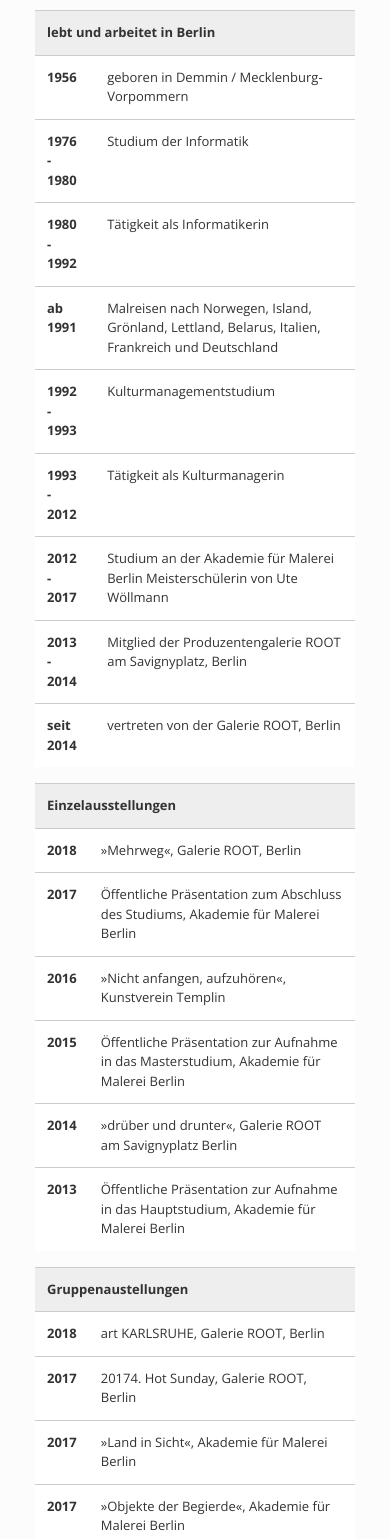
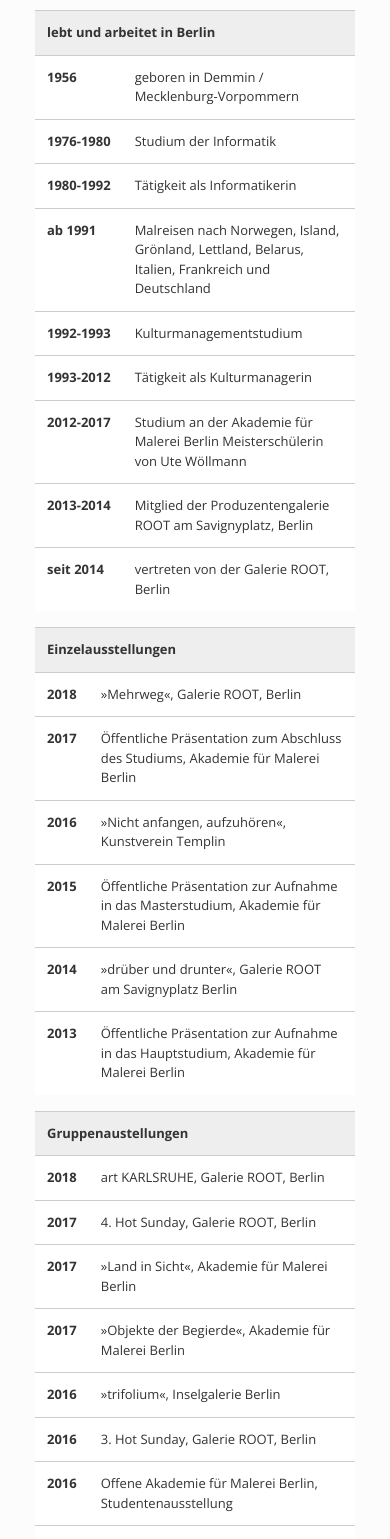
Before and after one commit to githubnorm/mpage, a Symfony app: template templates/content/vita.html.twig in a window 390 px wide. Shown: the part 74-1613 px from the top of the page. Run offline with Twig, Linux system fonts and the light colour scheme; the template is opened without the code that fills it, so the values that code supplies are empty; some libraries are stand-ins or nearby versions.

Commit message:
MPAGE - vita page responsive + menupoint js logic

```diff
--- a/public/css/mpage.css
+++ b/public/css/mpage.css
@@ -30,6 +30,13 @@ section a:hover {
 	right: 4%;
 	top: 9px;
 }
+.menuPoint {
+	color: rgba(0,0,0,0.9);
+	font-size: 0.8125rem;
+    font-weight: 400;
+	line-height: 1.5;
+	font-family: "Open Sans", -apple-system, BlinkMacSystemFont, "Segoe UI", Roboto, "Helvetica Neue", Arial, sans-serif, "Apple Color Emoji", "Segoe UI Emoji", "Segoe UI Symbol";
+}
 /* *** HEADER: END *** */
 
 /* *** FOOTER: BEGIN *** */
@@ -59,6 +66,10 @@ section a:hover {
 @media (min-width: 992px) {
 	.layout-width {
 		max-width: 800px;
+	}
+	.vita-sep {
+		margin-left: 4px;
+		margin-right: 4px;
 	}
 }
 .content-center {
--- a/public/js/mpage.js
+++ b/public/js/mpage.js
@@ -1,5 +1,10 @@
 $(document).ready(function(){
 
+	var flickityCarousel = $('.main-carousel');
+	var navButton = $('.navButton');
+	var menuPoint = $('.menuPoint');
+
+	if(flickityCarousel.length > 0) {
 		$('.main-carousel').flickity({
 			// options
 			cellAlign: 'center',
@@ -7,9 +12,19 @@ $(document).ready(function(){
 			wrapAround: true,
 			freeScroll: false
 		});
+	}
+
+	/* @todo: script for hide menuPoint when toggle navButton */
+	if(navButton.length > 0) {
+		navButton.click(function(){
+			if(menuPoint.is(":visible")) {
+				menuPoint.hide();
+			} else {
+				menuPoint.show();
+			}
+		});
+	}
 
 	/* @todo: script for show button */
 
-	/* @todo: script for hide menuPoint when toggle navButton */
-
 });
--- a/templates/content/gallery.html.twig
+++ b/templates/content/gallery.html.twig
@@ -3,7 +3,6 @@
 {% block javascript %}
 <link rel="stylesheet" href="css/flickity-2.1.0.min.css" media="screen">
 <script src="js/flickity-2.1.0.pkgd.min.js"></script>
-<script src="js/mpage.js"></script>
 {% endblock %}
 
 {% block content %}
--- a/templates/content/vita.html.twig
+++ b/templates/content/vita.html.twig
@@ -13,11 +13,11 @@
 					<td>geboren in Demmin / Mecklenburg-Vorpommern</td>
 				</tr>
 				<tr class="table-secondary">
-					<th scope="row">1976 - 1980</th>
+					<th scope="row">1976<span class="vita-sep">-</span>1980</th>
 					<td>Studium der Informatik</td>
 				</tr>
 				<tr class="table-secondary">
-					<th scope="row">1980 - 1992</th>
+					<th scope="row">1980<span class="vita-sep">-</span>1992</th>
 					<td>Tätigkeit als Informatikerin</td>
 				</tr>
 				<tr class="table-secondary">
@@ -25,11 +25,11 @@
 					<td>Malreisen nach Norwegen, Island, Grönland, Lettland, Belarus, Italien, Frankreich und Deutschland</td>
 				</tr>
 				<tr class="table-secondary">
-					<th scope="row">1992 - 1993</th>
+					<th scope="row">1992<span class="vita-sep">-</span>1993</th>
 					<td>Kulturmanagementstudium</td>
 				</tr>
 				<tr class="table-secondary">
-					<th scope="row">1993 - 2012</th>
+					<th scope="row">1993<span class="vita-sep">-</span>2012</th>
 					<td>Tätigkeit als Kulturmanagerin</td>
 				</tr>
 				<!--
@@ -39,11 +39,11 @@
 				</tr>
 				-->
 				<tr class="table-secondary">
-					<th scope="row">2012 - 2017</th>
+					<th scope="row">2012<span class="vita-sep">-</span>2017</th>
 					<td>Studium an der Akademie für Malerei Berlin Meisterschülerin von Ute Wöllmann</td>
 				</tr>
 				<tr class="table-secondary">
-					<th scope="row">2013 - 2014</th>
+					<th scope="row">2013<span class="vita-sep">-</span>2014</th>
 					<td>Mitglied der Produzentengalerie ROOT am Savignyplatz, Berlin</td>
 				</tr>
 				<tr class="table-secondary">
@@ -94,7 +94,7 @@
 				</tr>
 				<tr class="table-secondary">
 					<th scope="row">2017</th>
-					<td>20174. Hot Sunday, Galerie ROOT, Berlin</td>
+					<td>4. Hot Sunday, Galerie ROOT, Berlin</td>
 				</tr>
 				<tr class="table-secondary">
 					<th scope="row">2017</th>
--- a/templates/content/welcome.html.twig
+++ b/templates/content/welcome.html.twig
@@ -5,7 +5,7 @@
 	<!-- <div class="card bg-secondary mb-3 mb-3"> -->
 	<div class="card border-success mb-3">
 		<div class="card-header">
-			<b>Hot Sunday am 18.11.2018</b>
+			<b>Hot Sunday am 18.11.2018 in der Galerie ROOT</b>
 			<!--<b><a href="https://galerie-root.de/hotsunday/hotsunday-2018/" target="_blank">Hot Sunday am 18.11.2018</a></b>-->
 		</div>
 		<div class="card-body">
--- a/templates/inc/body-header.html.twig
+++ b/templates/inc/body-header.html.twig
@@ -25,5 +25,5 @@
         </div>
     </nav>
     {% set menuPoint = navLinkActive|default is same as('welcome') ? 'Home' : pageTitle %}
-    <div class="d-xl-none">{{ menuPoint }}</div>
+    <div class="menuPoint d-xl-none">{{ menuPoint|default|upper }}</div>
 </section>
--- a/templates/inc/head.html.twig
+++ b/templates/inc/head.html.twig
@@ -22,3 +22,4 @@
 <script src="js/jquery-3.3.1.slim.min.js"></script>
 <script src="js/popper-1.14.3.min.js"></script>
 <script src="js/bootstrap-4.1.3.min.js"></script>
+<script src="js/mpage.js"></script>
```
Lines whose indentation alone changed are shown as unchanged.
